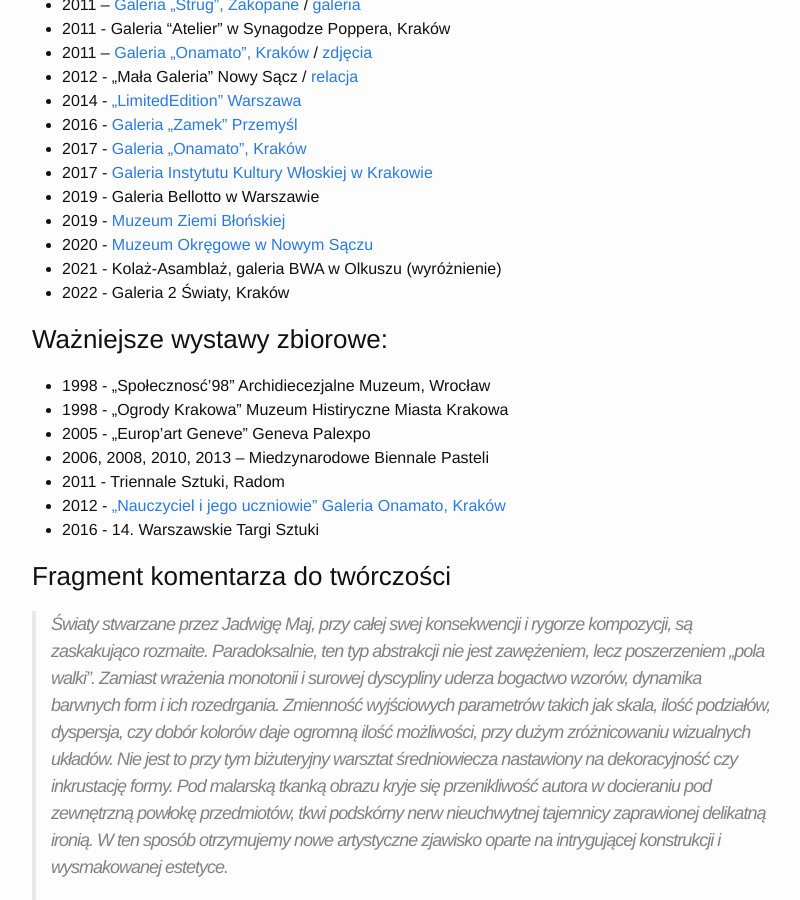
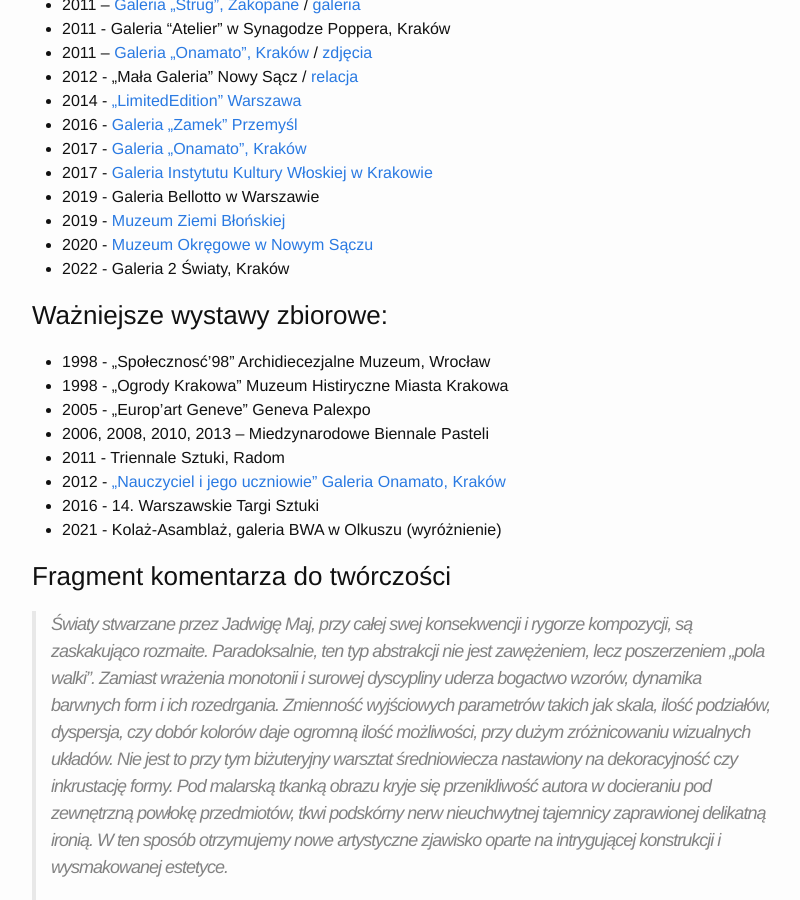
Before and after one commit to jadwigamaj/jadwigamaj.github.io, a Jekyll site: the page built from about.md, in a window 1280 px wide and 900 px high, scrolled down 384 px. Shown: the whole window, without its empty margins (238-1038 px from the left). Built offline with Jekyll 4.4.1, drawn with Linux system fonts in a browser that asks for light colours; some of the changed lines change nothing that is shown.

Commit message:
fix category

```diff
--- a/about.md
+++ b/about.md
@@ -26,7 +26,6 @@
  - 2019 - Galeria Bellotto w Warszawie
  - 2019 - [Muzeum Ziemi Błońskiej](https://www.facebook.com/PoniatowkaBlonie/photos/pcb.499436257339751/499435604006483/?type=3&theater)
  - 2020 - [Muzeum Okręgowe w Nowym Sączu](http://muzeum.sacz.pl/strony_wystawy/19578-2/)
- - 2021 - Kolaż-Asamblaż, galeria BWA w Olkuszu (wyróżnienie)
  - 2022 - Galeria 2 Światy, Kraków
 
 ### Ważniejsze wystawy zbiorowe:
@@ -37,6 +36,7 @@
  - 2011 - Triennale Sztuki, Radom
  - 2012 - [„Nauczyciel i jego uczniowie” Galeria Onamato, Kraków](http://www.wiadomosci24.pl/artykul/wystawa_nauczyciel_tworca_i_jego_uczniowie_w_krakowie_251555.html)
  - 2016 - 14. Warszawskie Targi Sztuki
+ - 2021 - Kolaż-Asamblaż, galeria BWA w Olkuszu (wyróżnienie)
 
 ### Fragment komentarza do twórczości
 > Światy stwarzane przez Jadwigę Maj, przy całej swej
```
